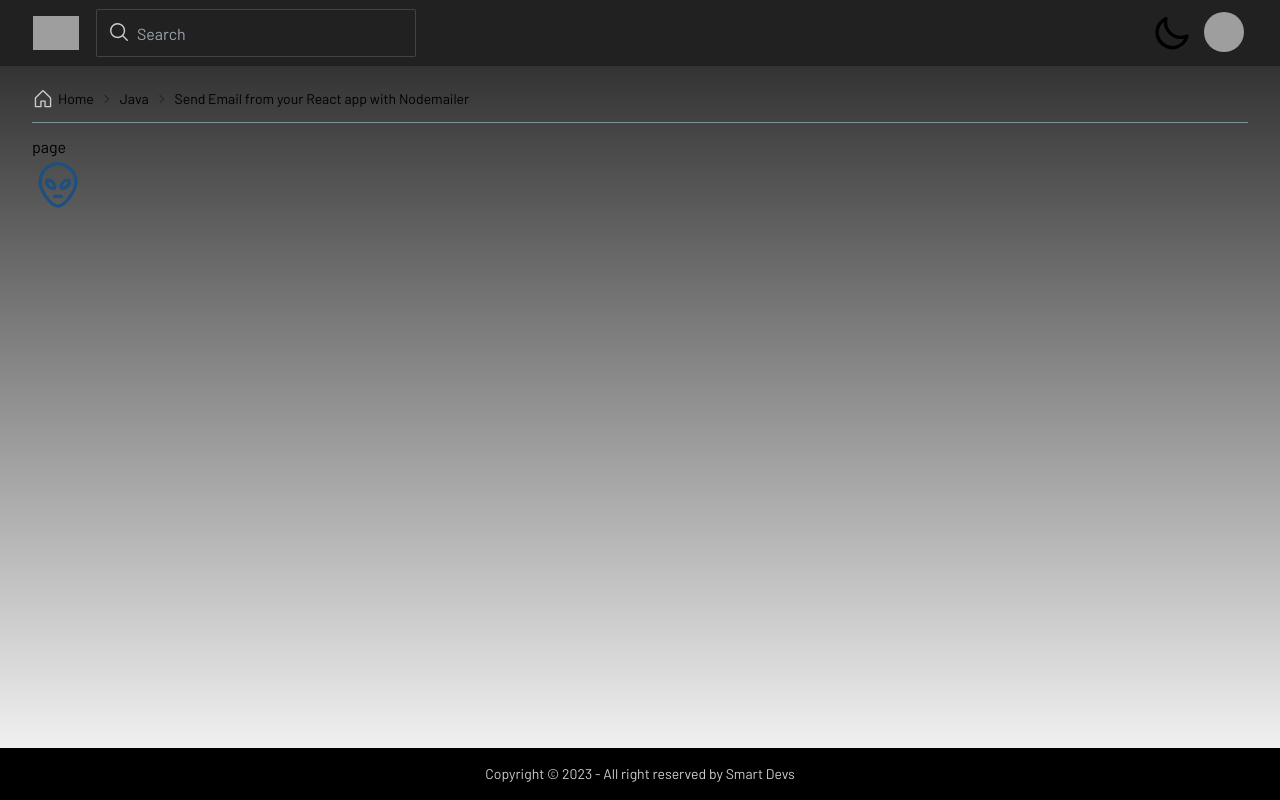
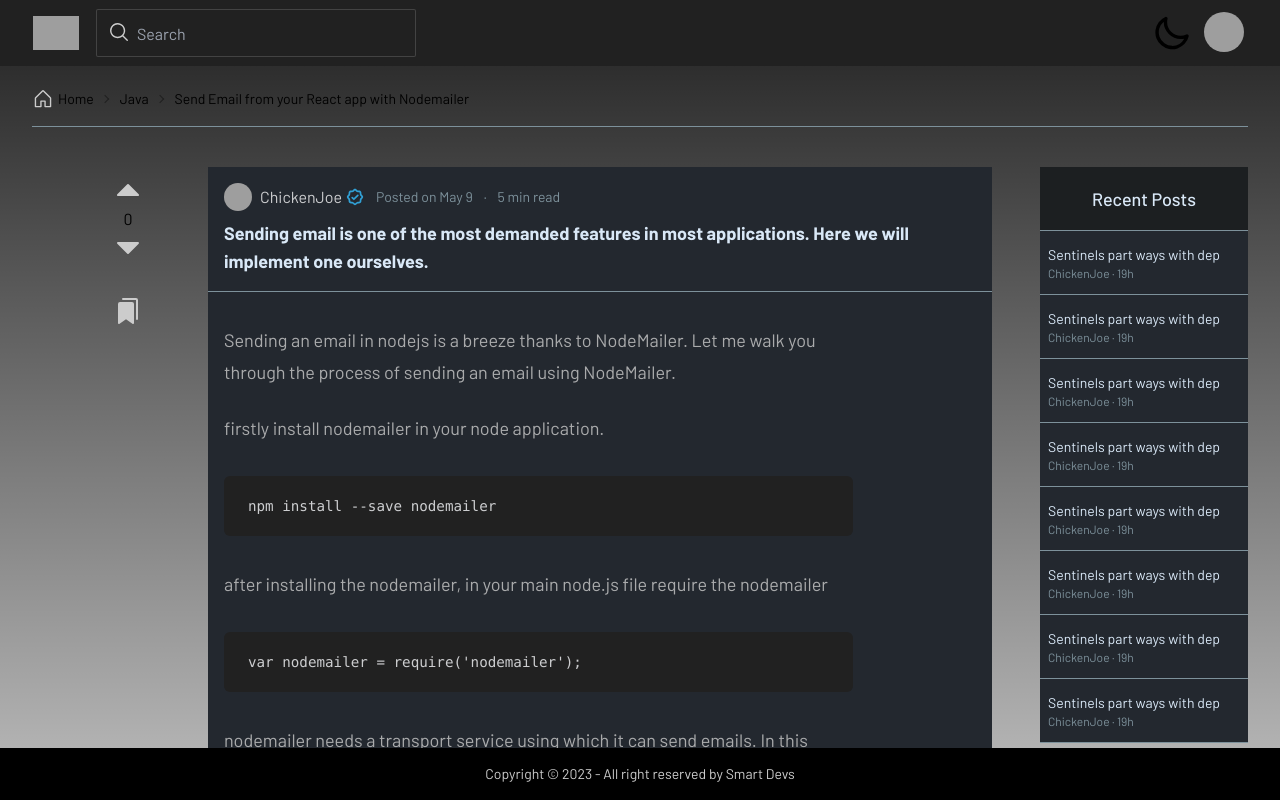
Before and after one commit to guilhiz/Smart-Devs, a Next.js app: page /posts/1 in a window 1280 px wide. Shown: the top 800 px of the page. Built offline with nearby package versions, Linux system fonts and the light colour scheme; no server answers; grey boxes are pictures that could not be loaded.

Commit message:
feat: add post page layout

```diff
--- a/package.json
+++ b/package.json
@@ -10,9 +10,9 @@
     "lint:fix": "next lint --fix",
     "typecheck": "tsc --noEmit"
   },
-
   "dependencies": {
     "@phosphor-icons/react": "^2.0.9",
+    "@tailwindcss/typography": "^0.5.9",
     "@types/node": "20.2.5",
     "@types/react": "18.2.8",
     "@types/react-dom": "18.2.4",
@@ -29,7 +29,6 @@
   },
   "devDependencies": {
     "@ianvs/prettier-plugin-sort-imports": "^4.0.2",
-    "@tailwindcss/typography": "^0.5.9",
     "daisyui": "^3.0.0",
     "eslint-config-prettier": "^8.8.0",
     "eslint-plugin-prettier": "^4.2.1",
--- a/src/app/posts/[slug]/page.tsx
+++ b/src/app/posts/[slug]/page.tsx
@@ -1,11 +1,12 @@
 import Link from 'next/link';
 
 import Footer from '../../../components/Footer';
-import { Alien, House } from '../../../components/Icons';
+import { BookmarksSimple, CaretDown, CaretUp, House, SealCheck } from '../../../components/Icons';
 
 const Post = () => {
   return (
-    <section className="flex flex-col h-full">
+    <>
+      <section className="flex flex-col h-full  ">
         <div className="text-sm breadcrumbs">
           <ul>
             <li>
@@ -20,10 +21,79 @@ const Post = () => {
             <li>Send Email from your React app with Nodemailer</li>
           </ul>
         </div>
-      <div className="w-full h-px bg-secondary mt-1 mb-3"></div>
-      page <Alien size={52} color="#1c4f82" />
+        <div className="w-full h-px bg-secondary mt-2 mb-10"></div>
+        <div className="flex gap-12 flex justify-end  relative pb-20">
+          <article className="bg-neutral text-neutral-content w-[49rem]">
+            <div className="border-secondary border-b p-4 mb-4">
+              <div className="flex items-center gap-1 hover:text-info-content mb-2">
+                <div className="avatar cursor-pointer">
+                  <div className="w-7 rounded-full">
+                    <img src="https://github-production-user-asset-6210df.s3.amazonaws.com/109693663/243429546-70592d7c-d1af-4a63-9e1b-49367c0f2c81.png" />
+                  </div>
+                </div>
+                <p className="ml-1 cursor-pointer">ChickenJoe</p>
+                <SealCheck size={18} color="#31A1D6" weight="bold" />
+                <p className="text-secondary ml-2 text-sm">
+                  Posted on May 9 <span className="px-2">·</span> 5 min read{' '}
+                </p>
+              </div>
+              <h2 className="font-bold text-lg text-info-content">
+                Sending email is one of the most demanded features in most applications. Here we will implement one
+                ourselves.
+              </h2>
+            </div>
+            <div className="p-4 prose prose-slate prose-lg prose-pre:bg-base-100">
+              <p>
+                Sending an email in nodejs is a breeze thanks to NodeMailer. Let me walk you through the process of
+                sending an email using NodeMailer.
+              </p>
+              <p className="mt-4">firstly install nodemailer in your node application.</p>
+              <pre className="language-js">
+                <code className="language-js">npm install --save nodemailer</code>
+              </pre>
+              <p className="mt-4">after installing the nodemailer, in your main node.js file require the nodemailer</p>
+              <pre className="language-js">
+                <code className="language-js">{`var nodemailer = require('nodemailer');`}</code>
+              </pre>
+
+              <p className="mt-4">
+                nodemailer needs a transport service using which it can send emails. In this example I am using gmail.
+              </p>
+              <p className="mt-4">inside your node.js file write</p>
+
+              <pre className="language-js">
+                <code className="language-js">
+                  {`var transporter = nodemailer.createTransport({
+
+                  youremail@address.com',
+
+});`}
+                </code>
+              </pre>
+            </div>
+          </article>
+          <aside className="bg-neutral text-neutral-content w-52 h-full">
+            <div className="h-16 bg-secondary-content text-info-content font-medium text-lg flex items-center justify-center border-b border-secondary">
+              Recent Posts
+            </div>
+            {[1, 2, 3, 4, 5, 6, 7, 8].map(() => (
+              <div className="min-h-16 text-neutral-content flex flex-col justify-center p-2 border-b border-secondary hover:bg-neutral-focus cursor-pointer">
+                <p className="text-info-content text-sm">Sentinels part ways with dep</p>
+                <span className="text-secondary text-xs">ChickenJoe · 19h</span>
+              </div>
+            ))}
+          </aside>
+          <div className="absolute top-2 left-20 flex flex-col items-center">
+            <CaretUp className="cursor-pointer hover:opacity-60" size={32} color="#cccccc" weight="fill" />
+            <p>0</p>
+            <CaretDown className="cursor-pointer hover:opacity-60" size={32} color="#cccccc" weight="fill" />
+
+            <BookmarksSimple className="cursor-pointer hover:opacity-60 mt-8" size={32} color="#cccccc" weight="fill" />
+          </div>
+        </div>
+      </section>
       <Footer />
-    </section>
+    </>
   );
 };
 
--- a/src/components/Footer/index.tsx
+++ b/src/components/Footer/index.tsx
@@ -1,6 +1,6 @@
 const Footer = () => {
   return (
-    <footer className="footer footer-center p-4 bg-base-300 text-base-content mt-14 fixed bottom-0 left-0">
+    <footer className="footer footer-center p-4 bg-base-300 text-base-content fixed bottom-0 left-0">
       <div>
         <p>Copyright © 2023 - All right reserved by Smart Devs</p>
       </div>
```
Also changed, not shown: 1 other file (tests, documents, lock files or other folders). Lines whose indentation alone changed are shown as unchanged.
